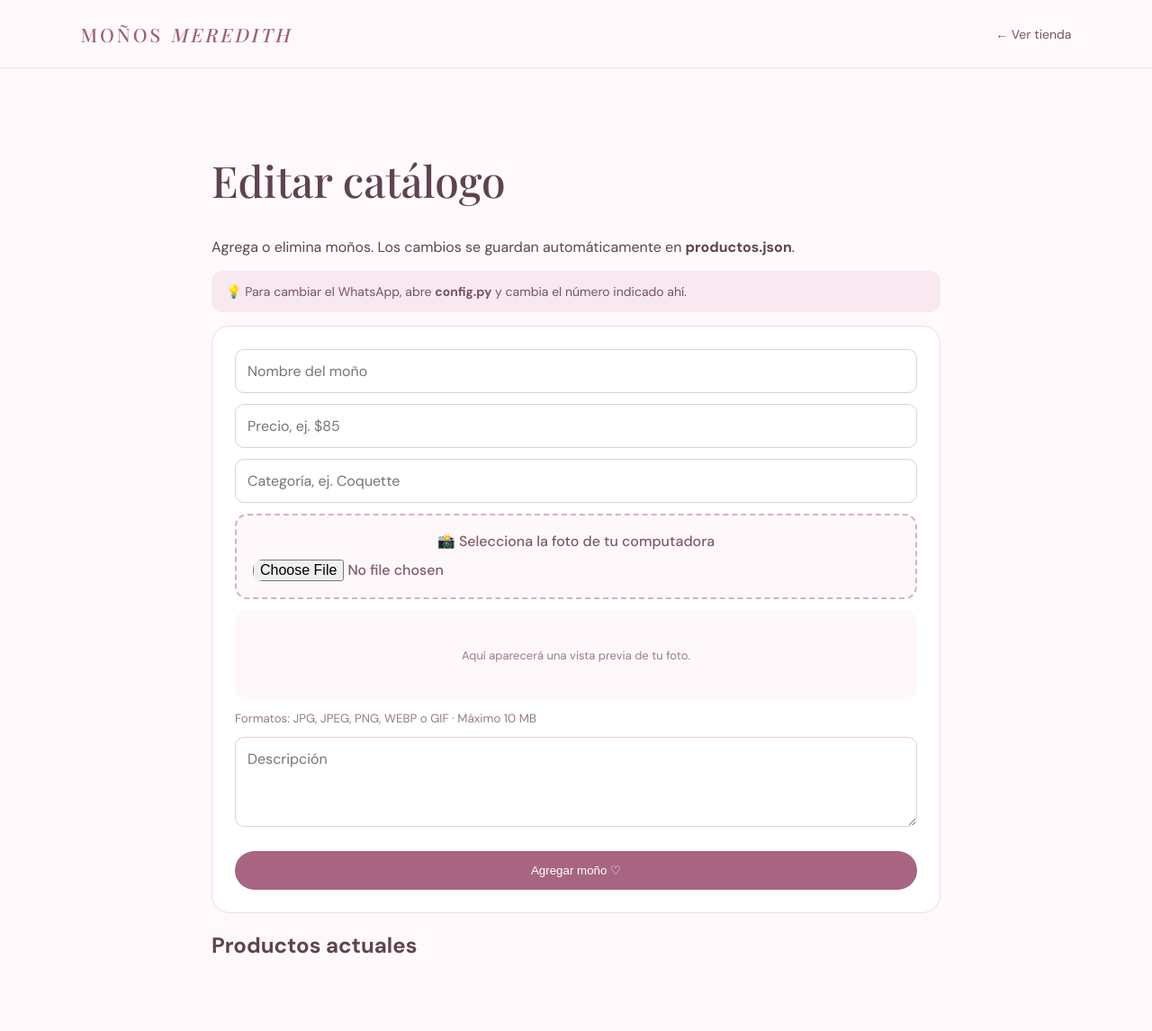
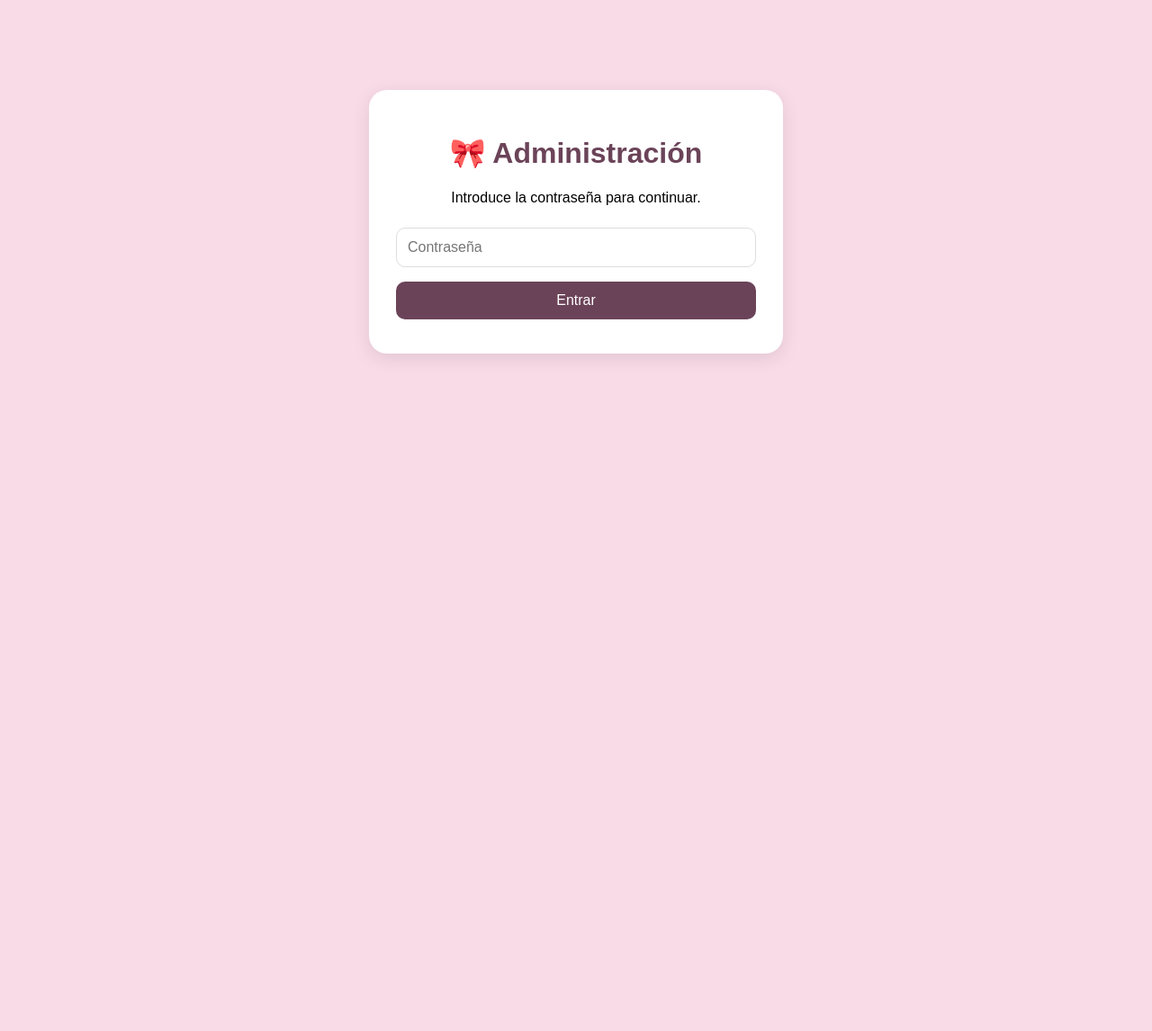
Before and after one commit to abicastillo478-star/MO-OS-MEREDITH, a Flask app: page /admin in a window 1280 px wide. Shown: the whole page at 90% size. After the commit the page ends 398 px from the top, so only its background shows below. Run offline with Flask 3, Linux system fonts and the light colour scheme; some web fonts are replaced.

Commit message:
admin.html

```diff
--- a/templates/admin.html
+++ b/templates/admin.html
@@ -1,51 +1,208 @@
-<!doctype html>
+<!DOCTYPE html>
 <html lang="es">
 <head>
-<meta charset="utf-8"><meta name="viewport" content="width=device-width, initial-scale=1">
-<title>Editar · MOÑOS MEREDITH</title>
-<link rel="stylesheet" href="{{ url_for('static', filename='style.css') }}">
+    <meta charset="UTF-8">
+    <meta name="viewport" content="width=device-width, initial-scale=1.0">
+    <title>Administración - Moño Meredith</title>
+
+    <style>
+        body {
+            font-family: Arial, sans-serif;
+            background: #f9dbe8;
+            margin: 0;
+            padding: 20px;
+        }
+
+        .contenedor {
+            max-width: 900px;
+            margin: auto;
+        }
+
+        .login {
+            max-width: 400px;
+            margin: 80px auto;
+            background: white;
+            padding: 30px;
+            border-radius: 20px;
+            text-align: center;
+            box-shadow: 0 5px 20px rgba(0,0,0,0.1);
+        }
+
+        h1 {
+            color: #6b4358;
+        }
+
+        input, textarea, select, button {
+            width: 100%;
+            box-sizing: border-box;
+            padding: 12px;
+            margin: 8px 0;
+            border-radius: 10px;
+            border: 1px solid #ddd;
+            font-size: 16px;
+        }
+
+        button {
+            background: #6b4358;
+            color: white;
+            border: none;
+            cursor: pointer;
+        }
+
+        button:hover {
+            opacity: 0.9;
+        }
+
+        .error {
+            color: #c0392b;
+            margin-bottom: 10px;
+        }
+
+        .producto {
+            background: white;
+            padding: 20px;
+            margin: 15px 0;
+            border-radius: 15px;
+        }
+
+        .producto img {
+            max-width: 150px;
+            border-radius: 10px;
+        }
+
+        .salir {
+            display: inline-block;
+            margin-bottom: 20px;
+            color: #6b4358;
+            text-decoration: none;
+        }
+    </style>
 </head>
+
 <body>
-<header><div class="brand">MOÑOS <span>MEREDITH</span></div><nav><a href="/">← Ver tienda</a></nav></header>
-<main class="admin">
-<h1>Editar catálogo</h1>
-<p>Agrega o elimina moños. Los cambios se guardan automáticamente en <b>productos.json</b>.</p>
-<div class="admin-help">💡 Para cambiar el WhatsApp, abre <b>config.py</b> y cambia el número indicado ahí.</div>
-<form method="post" enctype="multipart/form-data" class="form">
-<input name="nombre" placeholder="Nombre del moño" required>
-<input name="precio" placeholder="Precio, ej. $85" required>
-<input name="categoria" placeholder="Categoría, ej. Coquette" required>
-<label class="file-label">📸 Selecciona la foto de tu computadora
-<input id="foto" type="file" name="foto" accept=".jpg,.jpeg,.png,.webp,.gif" required>
-</label>
-<div id="preview" class="preview">Aquí aparecerá una vista previa de tu foto.</div>
-<small>Formatos: JPG, JPEG, PNG, WEBP o GIF · Máximo 10 MB</small>
-<textarea name="descripcion" placeholder="Descripción"></textarea>
-<button class="button" type="submit">Agregar moño ♡</button>
-<script>
-const foto = document.getElementById('foto');
-const preview = document.getElementById('preview');
-foto.addEventListener('change', () => {
-  const archivo = foto.files[0];
-  if (!archivo) { preview.textContent = 'Aquí aparecerá una vista previa de tu foto.'; return; }
-  if (archivo.size > 10 * 1024 * 1024) {
-    alert('La foto pesa más de 10 MB. Elige una foto más pequeña.');
-    foto.value = '';
-    preview.textContent = 'Aquí aparecerá una vista previa de tu foto.';
-    return;
-  }
-  const url = URL.createObjectURL(archivo);
-  preview.innerHTML = `<img src="${url}" alt="Vista previa">`;
-});
-</script>
-</form>
-<h2>Productos actuales</h2>
-<div class="admin-list">
-{% for p in productos %}
-<div class="admin-item"><span><b>{{ p.nombre }}</b> · {{ p.precio }}</span>
-<form method="post" action="/admin/eliminar/{{ loop.index0 }}"><button class="delete">Eliminar</button></form></div>
-{% endfor %}
-</div>
-</main>
+
+{% if login %}
+
+    <div class="login">
+
+        <h1>🎀 Administración</h1>
+
+        <p>Introduce la contraseña para continuar.</p>
+
+        {% if error %}
+            <div class="error">{{ error }}</div>
+        {% endif %}
+
+        <form method="POST">
+
+            <input
+                type="password"
+                name="password"
+                placeholder="Contraseña"
+                required
+            >
+
+            <button type="submit">
+                Entrar
+            </button>
+
+        </form>
+
+    </div>
+
+{% else %}
+
+    <div class="contenedor">
+
+        <h1>🎀 Administrar catálogo</h1>
+
+        <a class="salir" href="/logout">
+            ← Salir y volver a la tienda
+        </a>
+
+        <h2>Agregar producto</h2>
+
+        <form method="POST" enctype="multipart/form-data">
+
+            <input
+                type="text"
+                name="nombre"
+                placeholder="Nombre del producto"
+                required
+            >
+
+            <input
+                type="text"
+                name="precio"
+                placeholder="Precio"
+                required
+            >
+
+            <input
+                type="text"
+                name="categoria"
+                placeholder="Categoría"
+                required
+            >
+
+            <textarea
+                name="descripcion"
+                placeholder="Descripción"
+                required
+            ></textarea>
+
+            <label>Foto del producto:</label>
+
+            <input
+                type="file"
+                name="foto"
+                accept=".jpg,.jpeg,.png,.webp,.gif"
+            >
+
+            <input
+                type="url"
+                name="imagen"
+                placeholder="O pega aquí una URL de imagen"
+            >
+
+            <button type="submit">
+                ➕ Agregar producto
+            </button>
+
+        </form>
+
+        <h2>Productos actuales</h2>
+
+        {% for producto in productos %}
+
+            <div class="producto">
+
+                <h3>{{ producto.nombre }}</h3>
+
+                <p>💰 {{ producto.precio }}</p>
+
+                <p>{{ producto.descripcion }}</p>
+
+                {% if producto.imagen %}
+                    <img src="{{ producto.imagen }}" alt="{{ producto.nombre }}">
+                {% endif %}
+
+                <form
+                    method="POST"
+                    action="{{ url_for('eliminar', indice=loop.index0) }}"
+                >
+                    <button type="submit">
+                        🗑️ Eliminar
+                    </button>
+                </form>
+
+            </div>
+
+        {% endfor %}
+
+    </div>
+
+{% endif %}
+
 </body>
 </html>
```
